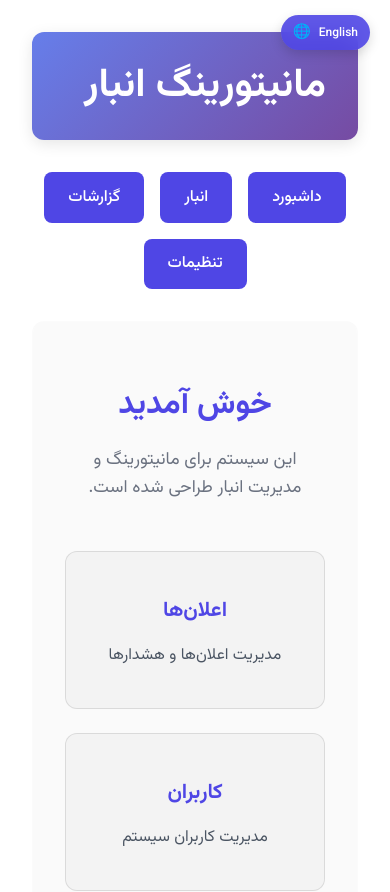
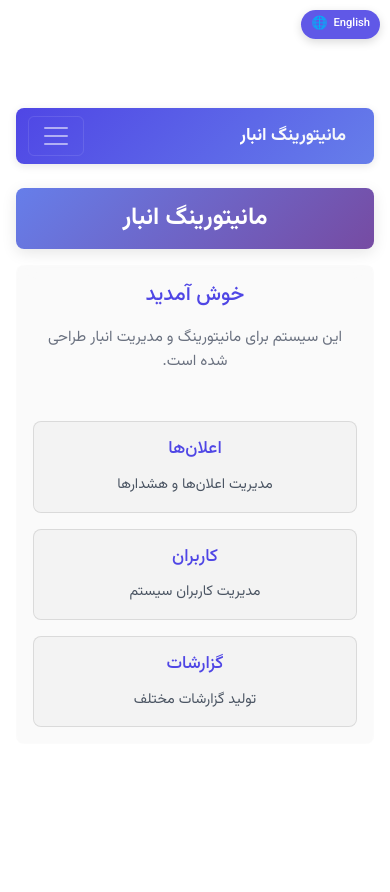
Before and after one commit to mhdr/Monitoring2025, a React (Vite) app in the folder ui/: page / in a window 390 px wide. Shown: the top 892 px of the page. After the commit the page ends 844 px from the top, so only its background shows below. Built offline with nearby package versions, Linux system fonts and the light colour scheme.

Commit message:
feat: enhance UI with responsive design and Bootstrap integration; update styles for improved mobile experience

```diff
--- a/ui/src/App.css
+++ b/ui/src/App.css
@@ -1,7 +1,15 @@
+/* Mobile-first responsive design */
 #root {
   max-width: 1280px;
   margin: 0 auto;
+  padding: 1rem;
+}
+
+/* Tablet and up */
+@media (min-width: 768px) {
+  #root {
     padding: 2rem;
+  }
 }
 
 /* RTL Styles */
@@ -25,37 +33,57 @@ body.ltr .app-container {
 .app-header {
   background: linear-gradient(135deg, #667eea 0%, #764ba2 100%);
   color: white;
-  padding: 2rem;
-  border-radius: 12px;
-  margin-bottom: 2rem;
+  padding: 1.5rem;
+  border-radius: 8px;
+  margin-bottom: 1.5rem;
   box-shadow: 0 4px 15px rgba(0, 0, 0, 0.1);
+  text-align: center;
 }
 
 .app-header h1 {
   margin: 0;
+  font-size: 1.8rem;
+  font-weight: 700;
+  line-height: 1.2;
+}
+
+/* Tablet and up */
+@media (min-width: 768px) {
+  .app-header {
+    padding: 2rem;
+    border-radius: 12px;
+    margin-bottom: 2rem;
+    text-align: inherit;
+  }
+
+  .app-header h1 {
     font-size: 2.5rem;
-  font-weight: 700;
+  }
 }
 
 .app-nav {
   display: flex;
-  gap: 1rem;
+  gap: 0.5rem;
   justify-content: center;
-  margin-bottom: 2rem;
+  margin-bottom: 1.5rem;
   flex-wrap: wrap;
+  padding: 0 0.5rem;
 }
 
 .nav-button {
   background: #4f46e5;
   color: white;
   border: none;
-  padding: 0.8rem 1.5rem;
-  border-radius: 8px;
-  font-size: 1rem;
+  padding: 0.7rem 1.2rem;
+  border-radius: 6px;
+  font-size: 0.9rem;
   font-weight: 500;
   cursor: pointer;
   transition: all 0.3s ease;
   font-family: inherit;
+  flex: 1;
+  min-width: 120px;
+  max-width: 200px;
 }
 
 .nav-button:hover {
@@ -64,62 +92,138 @@ body.ltr .app-container {
   box-shadow: 0 4px 12px rgba(79, 70, 229, 0.3);
 }
 
+/* Tablet and up */
+@media (min-width: 768px) {
+  .app-nav {
+    gap: 1rem;
+    margin-bottom: 2rem;
+    padding: 0;
+  }
+
+  .nav-button {
+    padding: 0.8rem 1.5rem;
+    border-radius: 8px;
+    font-size: 1rem;
+    flex: none;
+  }
+}
+
 .app-main {
   background: rgba(255, 255, 255, 0.05);
-  border-radius: 12px;
-  padding: 2rem;
+  border-radius: 8px;
+  padding: 1rem;
   backdrop-filter: blur(10px);
   border: 1px solid rgba(255, 255, 255, 0.1);
 }
 
+/* Tablet and up */
+@media (min-width: 768px) {
+  .app-main {
+    border-radius: 12px;
+    padding: 2rem;
+  }
+}
+
 .welcome-section {
   text-align: center;
+  margin-bottom: 2rem;
+}
+
+.welcome-section h2 {
+  font-size: 1.5rem;
+  color: #4f46e5;
+  margin-bottom: 1rem;
+  line-height: 1.3;
+}
+
+.welcome-section p {
+  font-size: 1rem;
+  line-height: 1.6;
+  color: rgba(255, 255, 255, 0.8);
+  margin-bottom: 0;
+}
+
+/* Tablet and up */
+@media (min-width: 768px) {
+  .welcome-section {
     margin-bottom: 3rem;
   }
 
   .welcome-section h2 {
     font-size: 2rem;
-  color: #4f46e5;
-  margin-bottom: 1rem;
   }
 
   .welcome-section p {
     font-size: 1.1rem;
-  line-height: 1.6;
-  color: rgba(255, 255, 255, 0.8);
+  }
 }
 
-.features-grid {
-  display: grid;
-  grid-template-columns: repeat(auto-fit, minmax(250px, 1fr));
-  gap: 1.5rem;
-  margin-top: 2rem;
+/* Bootstrap Card integration for feature cards */
+.feature-card {
+  background: rgba(255, 255, 255, 0.08);
+  border-radius: 8px;
+  border: 1px solid rgba(255, 255, 255, 0.1);
+  transition: all 0.3s ease;
 }
 
+.feature-card:hover {
+  transform: translateY(-3px);
+  box-shadow: 0 6px 20px rgba(0, 0, 0, 0.15);
+  background: rgba(255, 255, 255, 0.12);
+}
+
+.feature-card .card-body {
+  padding: 1.25rem;
+}
+
+.feature-card .card-title {
+  color: #60a5fa;
+  margin-bottom: 0.8rem;
+  font-size: 1.2rem;
+  line-height: 1.3;
+}
+
+.feature-card .card-text {
+  color: rgba(255, 255, 255, 0.7);
+  line-height: 1.5;
+  font-size: 0.95rem;
+  margin-bottom: 0;
+}
+
+/* Tablet and up */
+@media (min-width: 768px) {
   .feature-card {
-  background: rgba(255, 255, 255, 0.08);
     border-radius: 12px;
-  padding: 1.5rem;
-  text-align: center;
-  transition: all 0.3s ease;
-  border: 1px solid rgba(255, 255, 255, 0.1);
   }
 
   .feature-card:hover {
     transform: translateY(-5px);
     box-shadow: 0 8px 25px rgba(0, 0, 0, 0.2);
-  background: rgba(255, 255, 255, 0.12);
   }
 
-.feature-card h3 {
-  color: #60a5fa;
-  margin-bottom: 1rem;
-  font-size: 1.3rem;
+  .feature-card .card-body {
+    padding: 1.5rem;
   }
 
-.feature-card p {
-  color: rgba(255, 255, 255, 0.7);
-  line-height: 1.5;
+  .feature-card .card-title {
+    font-size: 1.3rem;
+    margin-bottom: 1rem;
+  }
+
+  .feature-card .card-text {
+    font-size: 1rem;
+  }
+}
+
+.features-grid {
+  margin-top: 1.5rem;
+}
+
+/* Tablets and up */
+@media (min-width: 768px) {
+  .features-grid {
+    margin-top: 2rem;
+  }
 }
 
 @media (prefers-color-scheme: light) {
@@ -141,11 +245,51 @@ body.ltr .app-container {
     background: rgba(0, 0, 0, 0.05);
   }
 
-  .feature-card h3 {
+  .feature-card .card-title {
     color: #4f46e5;
   }
 
-  .feature-card p {
+  .feature-card .card-text {
     color: #4b5563;
   }
 }
+
+/* Additional mobile-specific improvements */
+@media (max-width: 480px) {
+  #root {
+    padding: 0.5rem;
+  }
+
+  .app-header {
+    padding: 1rem;
+    margin-bottom: 1rem;
+  }
+
+  .app-header h1 {
+    font-size: 1.5rem;
+  }
+
+  .welcome-section h2 {
+    font-size: 1.3rem;
+  }
+
+  .welcome-section p {
+    font-size: 0.95rem;
+  }
+
+  .features-grid {
+    margin-top: 1rem;
+  }
+
+  .feature-card .card-body {
+    padding: 1rem;
+  }
+
+  .feature-card .card-title {
+    font-size: 1.1rem;
+  }
+
+  .feature-card .card-text {
+    font-size: 0.9rem;
+  }
+}
--- a/ui/src/App.tsx
+++ b/ui/src/App.tsx
@@ -1,6 +1,8 @@
 import './App.css'
+import { Container, Row, Col, Card } from 'react-bootstrap'
 import { useLanguage } from './hooks/useLanguage'
 import LanguageSwitcher from './components/LanguageSwitcher'
+import ResponsiveNavbar from './components/ResponsiveNavbar'
 
 function App() {
   const { t } = useLanguage()
@@ -8,40 +10,60 @@ function App() {
   return (
     <>
       <LanguageSwitcher />
-      <div className="app-container">
+      <ResponsiveNavbar />
+      <Container fluid className="px-2 px-md-3 px-lg-4">
+        <Row className="justify-content-center">
+          <Col xs={12} lg={10} xl={8}>
             <header className="app-header">
               <h1>{t('monitoring')} {t('warehouse')}</h1>
             </header>
+          </Col>
+        </Row>
 
-        <nav className="app-nav">
-          <button className="nav-button">{t('dashboard')}</button>
-          <button className="nav-button">{t('warehouse')}</button>
-          <button className="nav-button">{t('reports')}</button>
-          <button className="nav-button">{t('settings')}</button>
-        </nav>
-
+        <Row className="justify-content-center">
+          <Col xs={12} lg={10} xl={8}>
             <main className="app-main">
               <div className="welcome-section">
                 <h2>{t('welcome')}</h2>
                 <p>{t('systemDescription')}</p>
               </div>
 
-          <div className="features-grid">
-            <div className="feature-card">
-              <h3>{t('notifications')}</h3>
-              <p>{t('notificationDescription')}</p>
-            </div>
-            <div className="feature-card">
-              <h3>{t('users')}</h3>
-              <p>{t('userDescription')}</p>
-            </div>
-            <div className="feature-card">
-              <h3>{t('reports')}</h3>
-              <p>{t('reportDescription')}</p>
-            </div>
-          </div>
+              <Row className="features-grid g-3 g-md-4">
+                <Col xs={12} sm={6} lg={4}>
+                  <Card className="feature-card h-100">
+                    <Card.Body className="d-flex flex-column text-center">
+                      <Card.Title as="h3">{t('notifications')}</Card.Title>
+                      <Card.Text className="flex-grow-1">
+                        {t('notificationDescription')}
+                      </Card.Text>
+                    </Card.Body>
+                  </Card>
+                </Col>
+                <Col xs={12} sm={6} lg={4}>
+                  <Card className="feature-card h-100">
+                    <Card.Body className="d-flex flex-column text-center">
+                      <Card.Title as="h3">{t('users')}</Card.Title>
+                      <Card.Text className="flex-grow-1">
+                        {t('userDescription')}
+                      </Card.Text>
+                    </Card.Body>
+                  </Card>
+                </Col>
+                <Col xs={12} sm={6} lg={4}>
+                  <Card className="feature-card h-100">
+                    <Card.Body className="d-flex flex-column text-center">
+                      <Card.Title as="h3">{t('reports')}</Card.Title>
+                      <Card.Text className="flex-grow-1">
+                        {t('reportDescription')}
+                      </Card.Text>
+                    </Card.Body>
+                  </Card>
+                </Col>
+              </Row>
             </main>
-      </div>
+          </Col>
+        </Row>
+      </Container>
     </>
   )
 }
--- a/ui/src/components/LanguageSwitcher.css
+++ b/ui/src/components/LanguageSwitcher.css
@@ -1,64 +1,123 @@
 .language-switcher {
   position: fixed;
-  top: 20px;
-  left: 20px;
+  top: 15px;
+  left: 15px;
   background: rgba(79, 70, 229, 0.9);
   color: white;
   border: none;
-  border-radius: 25px;
-  padding: 8px 16px;
+  border-radius: 20px;
+  padding: 6px 12px;
   cursor: pointer;
   font-family: 'Vazirmatn', 'Tahoma', 'Arial', sans-serif;
-  font-size: 0.9rem;
+  font-size: 0.8rem;
   font-weight: 500;
   display: flex;
   align-items: center;
-  gap: 8px;
+  gap: 6px;
   backdrop-filter: blur(10px);
-  box-shadow: 0 4px 12px rgba(0, 0, 0, 0.15);
+  box-shadow: 0 3px 10px rgba(0, 0, 0, 0.15);
   transition: all 0.3s ease;
   z-index: 1000;
+  min-width: 80px;
+  justify-content: center;
 }
 
 .language-switcher:hover {
   background: rgba(55, 48, 163, 0.95);
-  transform: translateY(-2px);
-  box-shadow: 0 6px 16px rgba(0, 0, 0, 0.2);
+  transform: translateY(-1px);
+  box-shadow: 0 4px 12px rgba(0, 0, 0, 0.2);
 }
 
 .language-text {
-  font-size: 0.85rem;
+  font-size: 0.75rem;
+  white-space: nowrap;
 }
 
 .language-icon {
-  font-size: 1rem;
+  font-size: 0.9rem;
 }
 
 /* RTL adjustments */
 [dir="rtl"] .language-switcher {
   left: auto;
-  right: 20px;
+  right: 15px;
 }
 
 /* LTR adjustments */
 [dir="ltr"] .language-switcher {
   right: auto;
-  left: 20px;
+  left: 15px;
 }
 
-/* Mobile responsiveness */
-@media (max-width: 768px) {
+/* Tablet and up */
+@media (min-width: 768px) {
   .language-switcher {
-    top: 15px;
-    padding: 6px 12px;
+    top: 20px;
+    left: 20px;
+    border-radius: 25px;
+    padding: 8px 16px;
+    font-size: 0.9rem;
+    gap: 8px;
+  }
+
+  .language-text {
+    font-size: 0.85rem;
+  }
+
+  .language-icon {
+    font-size: 1rem;
+  }
+
+  [dir="rtl"] .language-switcher {
+    right: 20px;
+    left: auto;
+  }
+
+  [dir="ltr"] .language-switcher {
+    left: 20px;
+    right: auto;
+  }
+}
+
+/* Small mobile screens */
+@media (max-width: 480px) {
+  .language-switcher {
+    top: 10px;
+    left: 10px;
+    padding: 5px 10px;
+    font-size: 0.75rem;
+    border-radius: 16px;
+    min-width: 70px;
+  }
+
+  .language-text {
+    font-size: 0.7rem;
+  }
+
+  .language-icon {
     font-size: 0.8rem;
   }
 
-  .language-text {
-    font-size: 0.75rem;
+  [dir="rtl"] .language-switcher {
+    right: 10px;
+    left: auto;
   }
 
-  .language-icon {
-    font-size: 0.9rem;
+  [dir="ltr"] .language-switcher {
+    left: 10px;
+    right: auto;
   }
 }
+
+/* Touch device optimizations */
+@media (hover: none) and (pointer: coarse) {
+  .language-switcher {
+    padding: 8px 14px;
+    min-height: 40px;
+    min-width: 85px;
+  }
+
+  .language-switcher:active {
+    transform: scale(0.95);
+  }
+}
--- /dev/null
+++ b/ui/src/components/ResponsiveNavbar.css
@@ -0,0 +1,77 @@
+/* Custom Responsive Navbar Styles */
+.custom-navbar {
+  box-shadow: 0 2px 8px rgba(0, 0, 0, 0.1);
+  background: linear-gradient(135deg, #4f46e5 0%, #667eea 100%) !important;
+  border-radius: 12px;
+}
+
+.navbar-brand-custom {
+  font-weight: 700;
+  font-size: 1.5rem;
+  background: linear-gradient(45deg, #fff, #f1f5f9);
+  -webkit-background-clip: text;
+  -webkit-text-fill-color: transparent;
+  background-clip: text;
+}
+
+.nav-link-custom {
+  font-weight: 500;
+  margin: 0 0.5rem;
+  padding: 0.5rem 1rem !important;
+  border-radius: 6px;
+  transition: all 0.3s ease;
+  color: rgba(255, 255, 255, 0.9) !important;
+}
+
+.nav-link-custom:hover {
+  background: rgba(255, 255, 255, 0.1);
+  color: white !important;
+  transform: translateY(-1px);
+}
+
+/* RTL Support */
+[dir="rtl"] .navbar-nav {
+  margin-left: 0;
+  margin-right: auto;
+}
+
+[dir="rtl"] .nav-link-custom {
+  margin: 0 0.5rem 0 0;
+}
+
+/* Mobile-specific styles */
+@media (max-width: 991.98px) {
+  .custom-navbar {
+    margin: 1rem;
+    border-radius: 8px;
+  }
+
+  .navbar-brand-custom {
+    font-size: 1.3rem;
+  }
+
+  .nav-link-custom {
+    margin: 0.25rem 0;
+    text-align: center;
+    border-radius: 4px;
+  }
+
+  .navbar-collapse {
+    background: rgba(255, 255, 255, 0.05);
+    border-radius: 8px;
+    margin-top: 1rem;
+    padding: 1rem;
+    backdrop-filter: blur(10px);
+  }
+}
+
+/* Small mobile screens */
+@media (max-width: 576px) {
+  .custom-navbar {
+    margin: 0.5rem;
+  }
+
+  .navbar-brand-custom {
+    font-size: 1.1rem;
+  }
+}
--- /dev/null
+++ b/ui/src/components/ResponsiveNavbar.tsx
@@ -0,0 +1,36 @@
+import { Navbar, Nav, Container } from 'react-bootstrap';
+import { useLanguage } from '../hooks/useLanguage';
+import './ResponsiveNavbar.css';
+
+const ResponsiveNavbar = () => {
+  const { t } = useLanguage();
+
+  return (
+    <Navbar bg="primary" variant="dark" expand="lg" className="custom-navbar mb-4">
+      <Container>
+        <Navbar.Brand href="#" className="navbar-brand-custom">
+          {t('monitoring')} {t('warehouse')}
+        </Navbar.Brand>
+        <Navbar.Toggle aria-controls="basic-navbar-nav" />
+        <Navbar.Collapse id="basic-navbar-nav">
+          <Nav className="ms-auto">
+            <Nav.Link href="#dashboard" className="nav-link-custom">
+              {t('dashboard')}
+            </Nav.Link>
+            <Nav.Link href="#warehouse" className="nav-link-custom">
+              {t('warehouse')}
+            </Nav.Link>
+            <Nav.Link href="#reports" className="nav-link-custom">
+              {t('reports')}
+            </Nav.Link>
+            <Nav.Link href="#settings" className="nav-link-custom">
+              {t('settings')}
+            </Nav.Link>
+          </Nav>
+        </Navbar.Collapse>
+      </Container>
+    </Navbar>
+  );
+};
+
+export default ResponsiveNavbar;
--- a/ui/src/main.tsx
+++ b/ui/src/main.tsx
@@ -1,5 +1,6 @@
 import { StrictMode } from 'react'
 import { createRoot } from 'react-dom/client'
+import 'bootstrap/dist/css/bootstrap.min.css'
 import './index.css'
 import { LanguageProvider } from './contexts/LanguageContext'
 import App from './App.tsx'
```
Also changed, not shown: 1 other file (tests, documents, lock files or other folders). Lines whose indentation alone changed are shown as unchanged.
